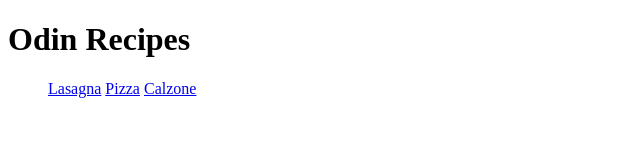
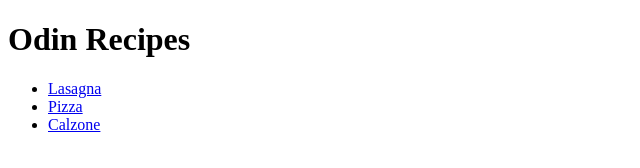
Before and after one commit to cmenab/odin-recipes, a plain HTML site: page index.html in a window 1280 px wide. Shown: the whole page, without its empty margins (0-640 px from the left). Drawn offline with Linux system fonts and the light colour scheme.

Commit message:
modified ul on index.html

```diff
--- a/index.html
+++ b/index.html
@@ -9,9 +9,9 @@
 <body>
     <h1>Odin Recipes</h1>
     <ul>
-        <a href="./lasagna.html">Lasagna</a>
-        <a href="./pizza.html">Pizza</a>
-        <a href="./calzone.html">Calzone</a>
+        <li><a href="./lasagna.html">Lasagna</a></li>
+        <li><a href="./pizza.html">Pizza</a></li>
+        <li><a href="./calzone.html">Calzone</a></li>
     </ul>
 
 </body>
```
